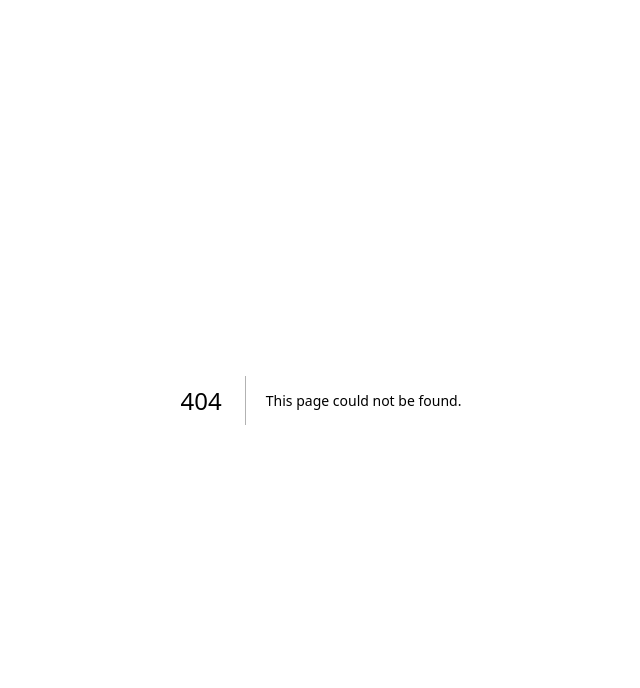
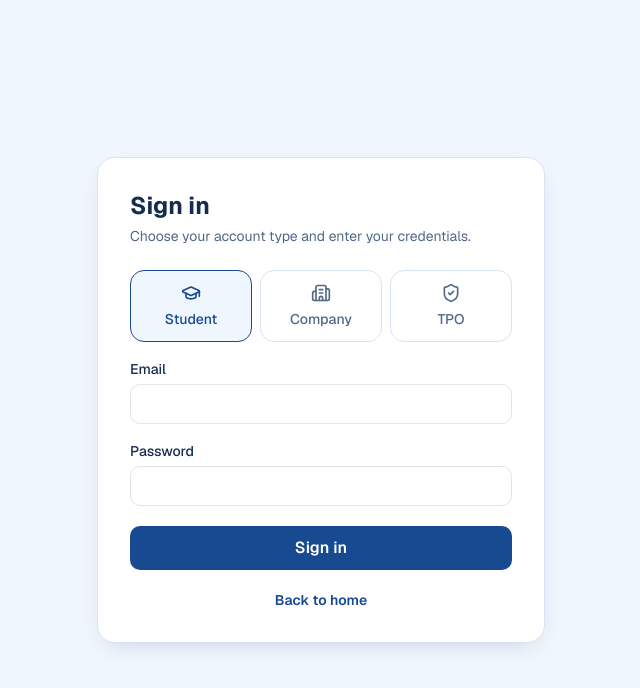
Before and after one commit to Kalyan-github-4/Student-Placement-Management-System, a Next.js app: page /login in a window 1280 px wide. Before the commit this address had no page. Shown: the top 688 px of the page, without its empty margins (319-959 px from the left). Built offline with nearby package versions, Linux system fonts and the light colour scheme; no server answers.

Commit message:
feat(auth): add credentials login with role-based route protection
NextAuth v5 credentials provider with bcrypt and JWT sessions carrying the user role, a login page with account type selection, a proxy that redirects users to their own portal, and a requireRole data access helper.

```diff
--- /dev/null
+++ b/app/api/auth/[...nextauth]/route.ts
@@ -0,0 +1,3 @@
+import { handlers } from "@/auth";
+
+export const { GET, POST } = handlers;
--- /dev/null
+++ b/app/login/actions.ts
@@ -0,0 +1,30 @@
+"use server";
+
+import { AuthError, CredentialsSignin } from "next-auth";
+import { signIn } from "@/auth";
+import { portalPaths, roleFromParam, roleLabels } from "@/lib/roles";
+
+export type LoginState = { error?: string } | undefined;
+
+export async function login(_prev: LoginState, formData: FormData): Promise<LoginState> {
+  const role = roleFromParam[String(formData.get("role"))];
+  if (!role) return { error: "Please choose an account type." };
+
+  try {
+    await signIn("credentials", {
+      email: formData.get("email"),
+      password: formData.get("password"),
+      role,
+      redirectTo: portalPaths[role],
+    });
+  } catch (error) {
+    if (error instanceof CredentialsSignin && error.code === "role_mismatch") {
+      return { error: `This is not a ${roleLabels[role]} account.` };
+    }
+    if (error instanceof AuthError) {
+      return { error: "Invalid email or password." };
+    }
+    // signIn throws a redirect on success, which must propagate.
+    throw error;
+  }
+}
--- /dev/null
+++ b/app/login/login-form.tsx
@@ -0,0 +1,88 @@
+"use client";
+
+import { useActionState } from "react";
+import { useSearchParams } from "next/navigation";
+import Link from "next/link";
+import { Building2, GraduationCap, ShieldCheck } from "lucide-react";
+import { Input } from "@/components/ui/input";
+import { Label } from "@/components/ui/label";
+import { login } from "./actions";
+
+const roles = [
+  { value: "student", label: "Student", icon: GraduationCap },
+  { value: "company", label: "Company", icon: Building2 },
+  { value: "admin", label: "TPO", icon: ShieldCheck },
+];
+
+export function LoginForm() {
+  const searchParams = useSearchParams();
+  const initialRole = roles.some((r) => r.value === searchParams.get("role"))
+    ? searchParams.get("role")!
+    : "student";
+  const [state, action, pending] = useActionState(login, undefined);
+
+  return (
+    <form action={action} className="grid gap-5">
+      <fieldset className="grid grid-cols-3 gap-2">
+        <legend className="sr-only">Account type</legend>
+        {roles.map((role) => (
+          <label
+            key={role.value}
+            className="flex cursor-pointer flex-col items-center gap-1.5 rounded-xl border border-[#D9E4F2] p-3 text-sm font-medium text-[#526987] transition has-checked:border-[#174A91] has-checked:bg-[#F0F6FD] has-checked:text-[#174A91] has-focus-visible:outline-2 has-focus-visible:outline-[#174A91]"
+          >
+            <input
+              type="radio"
+              name="role"
+              value={role.value}
+              defaultChecked={role.value === initialRole}
+              className="sr-only"
+            />
+            <role.icon className="h-5 w-5" />
+            {role.label}
+          </label>
+        ))}
+      </fieldset>
+
+      <div className="grid gap-2">
+        <Label htmlFor="email" className="text-[#152C50]">
+          Email
+        </Label>
+        <Input id="email" name="email" type="email" autoComplete="email" required className="h-10" />
+      </div>
+
+      <div className="grid gap-2">
+        <Label htmlFor="password" className="text-[#152C50]">
+          Password
+        </Label>
+        <Input
+          id="password"
+          name="password"
+          type="password"
+          autoComplete="current-password"
+          required
+          className="h-10"
+        />
+      </div>
+
+      {state?.error && (
+        <p role="alert" className="rounded-lg bg-[#F12D32]/10 px-3 py-2 text-sm text-[#C81E23]">
+          {state.error}
+        </p>
+      )}
+
+      <button
+        type="submit"
+        disabled={pending}
+        className="h-11 cursor-pointer rounded-lg bg-[#174A91] font-semibold text-white transition hover:bg-[#082B63] disabled:cursor-wait disabled:opacity-70"
+      >
+        {pending ? "Signing in…" : "Sign in"}
+      </button>
+
+      <p className="text-center text-sm text-[#526987]">
+        <Link href="/" className="font-semibold text-[#174A91] underline-offset-4 hover:underline">
+          Back to home
+        </Link>
+      </p>
+    </form>
+  );
+}
--- /dev/null
+++ b/app/login/page.tsx
@@ -0,0 +1,23 @@
+import { Suspense } from "react";
+import type { Metadata } from "next";
+import { LoginForm } from "./login-form";
+
+export const metadata: Metadata = {
+  title: "Sign in | Student Placement Management System",
+};
+
+export default function LoginPage() {
+  return (
+    <main className="flex flex-1 items-center justify-center bg-[#F0F6FD] px-4 py-12">
+      <div className="w-full max-w-md rounded-2xl border border-[#D9E4F2] bg-white p-6 shadow-[0_8px_24px_-12px_rgba(8,43,99,0.25)] sm:p-8">
+        <h1 className="text-2xl font-bold text-[#152C50]">Sign in</h1>
+        <p className="mt-1 mb-6 text-sm text-[#526987]">
+          Choose your account type and enter your credentials.
+        </p>
+        <Suspense>
+          <LoginForm />
+        </Suspense>
+      </div>
+    </main>
+  );
+}
--- /dev/null
+++ b/auth.ts
@@ -0,0 +1,79 @@
+import NextAuth, { CredentialsSignin } from "next-auth";
+import Credentials from "next-auth/providers/credentials";
+import bcrypt from "bcryptjs";
+import { eq } from "drizzle-orm";
+import { z } from "zod";
+import { db } from "@/db";
+import { users } from "@/db/schema";
+import type { Role } from "@/lib/roles";
+
+declare module "next-auth" {
+  interface User {
+    role: Role;
+  }
+  interface Session {
+    user: { id: string; email: string; role: Role };
+  }
+}
+
+declare module "@auth/core/jwt" {
+  interface JWT {
+    id: string;
+    role: Role;
+  }
+}
+
+export class RoleMismatchError extends CredentialsSignin {
+  code = "role_mismatch";
+}
+
+const credentialsSchema = z.object({
+  email: z.email(),
+  password: z.string().min(1),
+  role: z.enum(["STUDENT", "COMPANY", "ADMIN"]),
+});
+
+export const { handlers, auth, signIn, signOut } = NextAuth({
+  session: { strategy: "jwt" },
+  pages: { signIn: "/login" },
+  providers: [
+    Credentials({
+      credentials: {
+        email: { type: "email" },
+        password: { type: "password" },
+        role: { type: "text" },
+      },
+      async authorize(credentials) {
+        const parsed = credentialsSchema.safeParse(credentials);
+        if (!parsed.success) return null;
+
+        const { email, password, role } = parsed.data;
+        const [user] = await db
+          .select()
+          .from(users)
+          .where(eq(users.email, email.toLowerCase()));
+
+        if (!user || !(await bcrypt.compare(password, user.password))) {
+          return null;
+        }
+        if (user.role !== role) throw new RoleMismatchError();
+
+        return { id: user.id, email: user.email, role: user.role };
+      },
+    }),
+  ],
+  callbacks: {
+    jwt({ token, user }) {
+      if (user) {
+        token.id = user.id!;
+        token.role = user.role;
+      }
+      return token;
+    },
+    session({ session, token }) {
+      session.user.id = token.id;
+      session.user.role = token.role;
+      return session;
+    },
+  },
+});
--- /dev/null
+++ b/lib/dal.ts
@@ -0,0 +1,11 @@
+import "server-only";
+import { redirect } from "next/navigation";
+import { auth } from "@/auth";
+import { portalPaths, type Role } from "@/lib/roles";
+
+export async function requireRole(role: Role) {
+  const session = await auth();
+  if (!session?.user) redirect(`/login?role=${role.toLowerCase()}`);
+  if (session.user.role !== role) redirect(portalPaths[session.user.role]);
+  return session.user;
+}
--- /dev/null
+++ b/lib/roles.ts
@@ -0,0 +1,20 @@
+export type Role = "STUDENT" | "COMPANY" | "ADMIN";
+
+// Maps the `?role=` value used by the sign-in dialog to the database role.
+export const roleFromParam: Record<string, Role> = {
+  student: "STUDENT",
+  company: "COMPANY",
+  admin: "ADMIN",
+};
+
+export const roleLabels: Record<Role, string> = {
+  STUDENT: "Student",
+  COMPANY: "Company",
+  ADMIN: "Placement Cell (TPO)",
+};
+
+export const portalPaths: Record<Role, string> = {
+  STUDENT: "/student",
+  COMPANY: "/company",
+  ADMIN: "/admin",
+};
--- /dev/null
+++ b/proxy.ts
@@ -0,0 +1,26 @@
+import { NextResponse } from "next/server";
+import { auth } from "@/auth";
+import { portalPaths, type Role } from "@/lib/roles";
+
+const portalRoles = Object.entries(portalPaths) as [Role, string][];
+
+// Optimistic check only; portal pages verify the session again on the server.
+export const proxy = auth((req) => {
+  const { pathname } = req.nextUrl;
+  const portal = portalRoles.find(([, path]) => pathname.startsWith(path));
+  if (!portal) return;
+
+  const role = req.auth?.user?.role;
+  if (!role) {
+    return NextResponse.redirect(
+      new URL(`/login?role=${portal[0].toLowerCase()}`, req.nextUrl)
+    );
+  }
+  if (role !== portal[0]) {
+    return NextResponse.redirect(new URL(portalPaths[role], req.nextUrl));
+  }
+});
+
+export const config = {
+  matcher: ["/student/:path*", "/company/:path*", "/admin/:path*"],
+};
```
